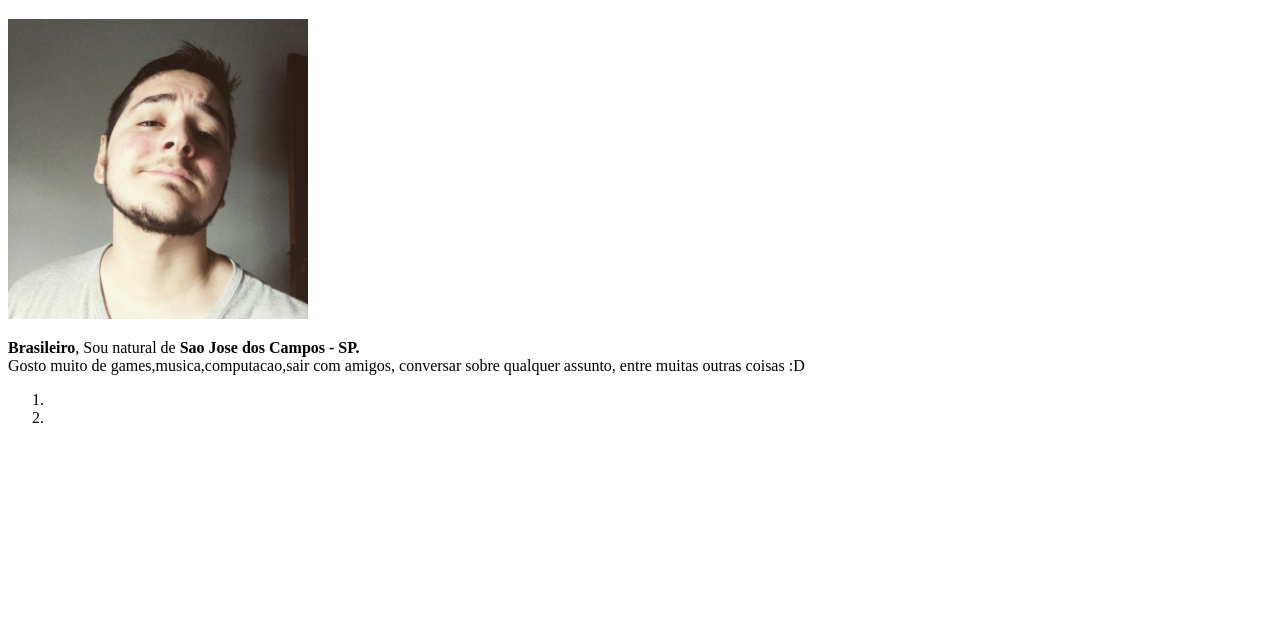
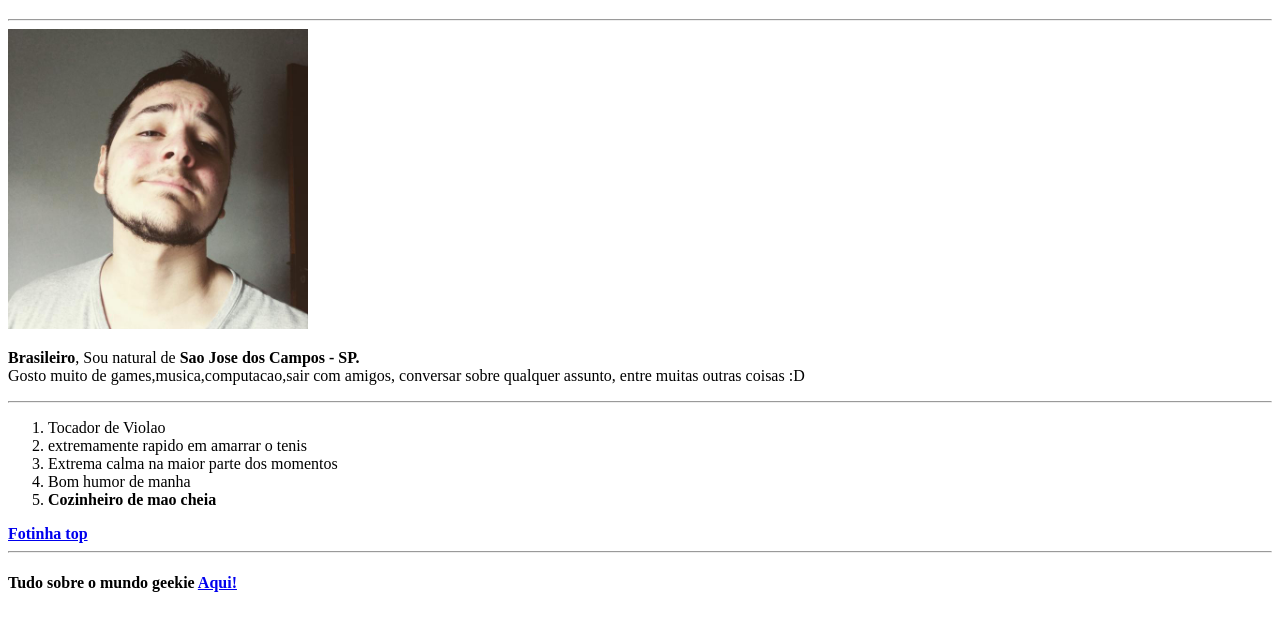
Before and after one commit to pedromecenas/pedromecenas.github.io, a plain HTML site: page index.html in a window 1280 px wide. Shown: the part 61-692 px from the top of the page. Drawn offline with Linux system fonts and the light colour scheme.

Commit message:
Adicionando lista de skills e links interno e externo

```diff
--- a/index.html
+++ b/index.html
@@ -10,13 +10,22 @@
 <body>
     <div class="profile">
         <h1>Joao Pedro Mecenas</h1>
+        <hr>
         <img src="joaomecenas.jpg" alt="Um cara muito gato" width="300px">
         <p><b>Brasileiro</b>, Sou natural de <b>Sao Jose dos Campos - SP.</b> <br> Gosto muito de games,musica,computacao,sair com amigos,
             conversar sobre qualquer assunto, entre muitas outras coisas :D</p>
+        <hr>
         <ol>
-            <li></li>
-            <li></li>
+            <li>Tocador de Violao</li>
+            <li>extremamente rapido em amarrar o tenis</li>
+            <li>Extrema calma na maior parte dos momentos</li>
+            <li>Bom humor de manha</li>
+            <li><b>Cozinheiro de mao cheia<b></li>
         </ol>
+        <a href="/joaomecenas.jpg" target="_blank">Fotinha top</a>
+        <hr>
+        <h4>Tudo sobre o mundo geekie <a
+            href="https://jovemnerd.com.br/" target="_blank">Aqui!</a></h4>
     </div>
 </body>
 </html>
```
